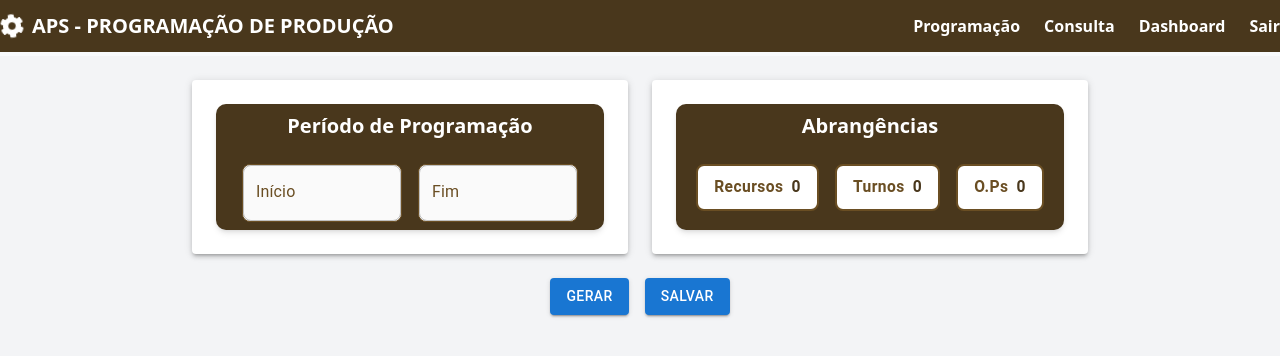
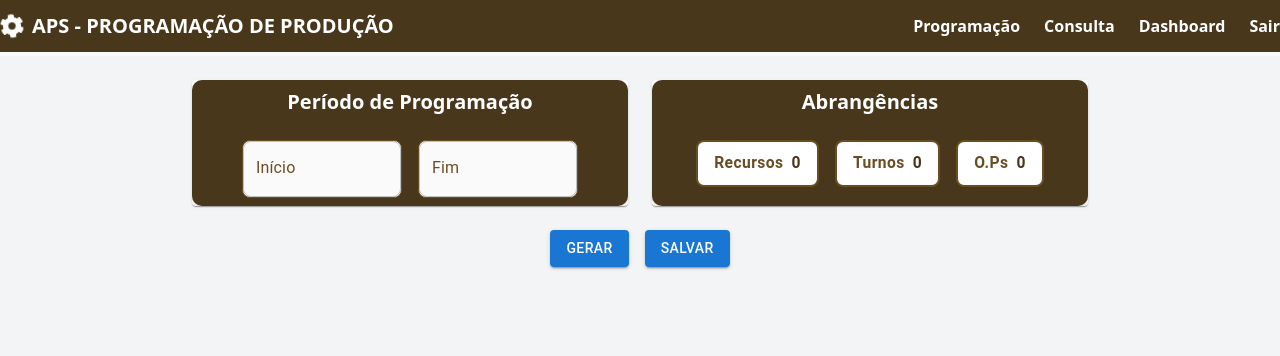
Before and after one commit to Vrodriz/Project_APS, a Next.js app: page / in a window 1280 px wide. Shown: the top 356 px of the page. Built offline with nearby package versions, Linux system fonts and the light colour scheme.

Commit message:
:sparkles: updates

```diff
--- a/src/app/FirstPage/Firstpage.tsx
+++ b/src/app/FirstPage/Firstpage.tsx
@@ -23,16 +23,12 @@ export default function Home() {
       <div className="grid sm:grid-cols-1 lg:grid-cols-2 gap-6 w-full max-w-4xl">
         {/* Card Programação Inteligente */}
         <Card
-          className="p-6 bg-gradient-to-r from-brown-600 to-brown-500 text-white rounded-xl shadow-md hover:shadow-lg transition-shadow duration-300"
-          elevation={3}
         >
           <ProgramacaoInteligente />
         </Card>
 
         {/* Card Abrangências */}
         <Card
-          className="p-6 bg-gradient-to-r from-brown-600 to-brown-500 text-white rounded-xl shadow-md hover:shadow-lg transition-shadow duration-300"
-          elevation={3}
         >
           <Abrangencias />
         </Card>
```
